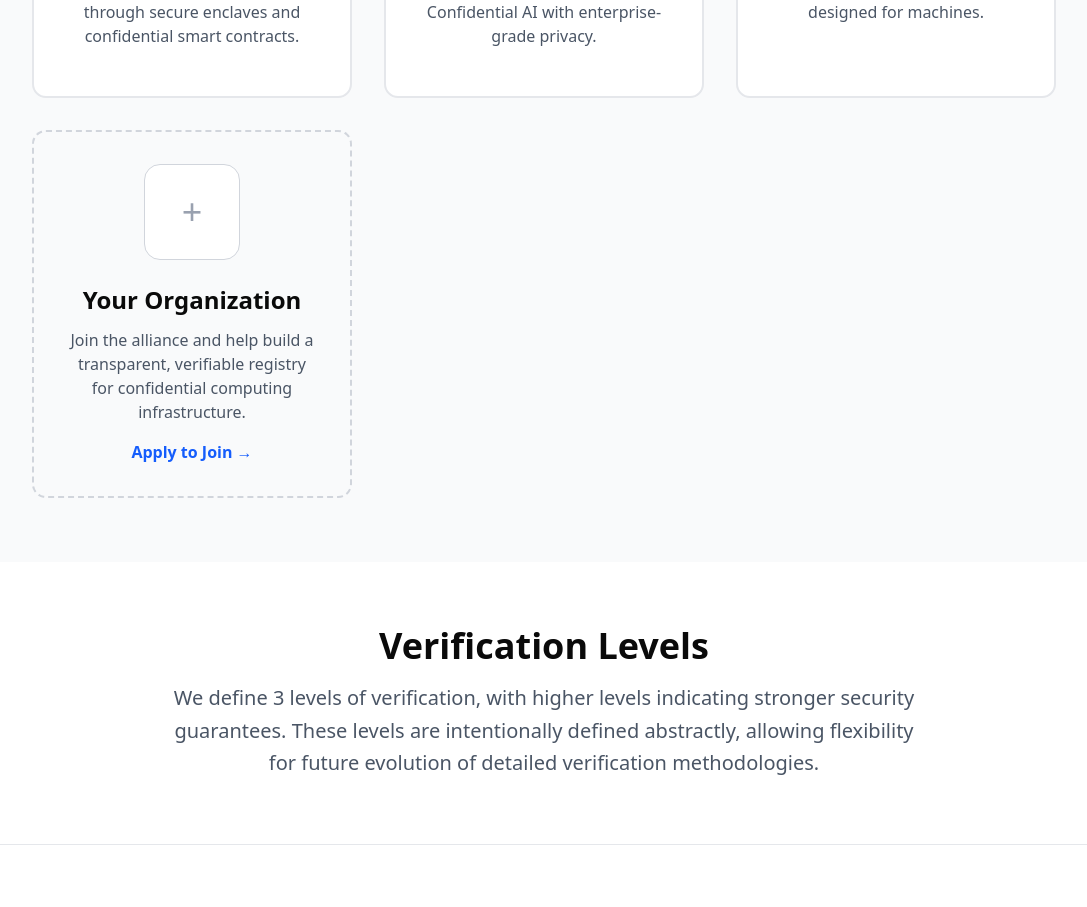
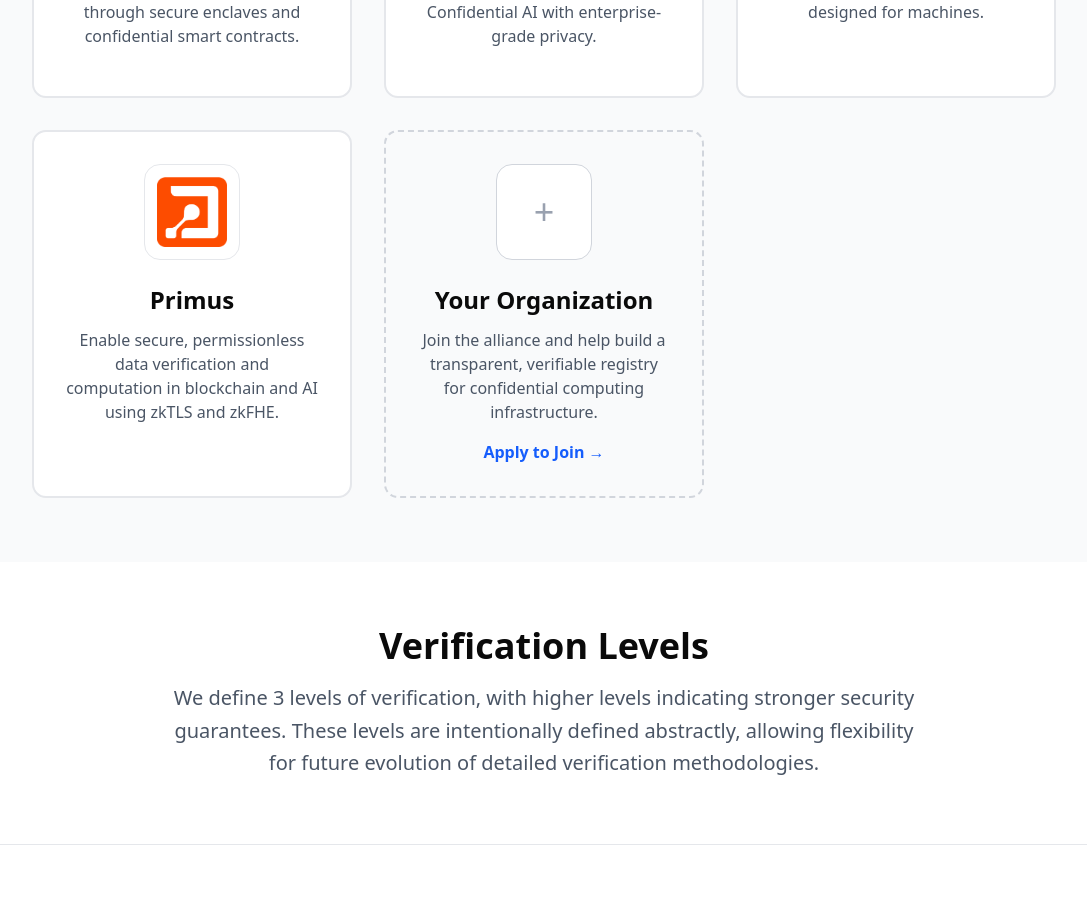
Before and after one commit to proofofcloud/proofofcloudorg, a Next.js app in the folder frontend/: page / in a window 1280 px wide. Shown: the part 2123-3030 px from the top of the page, without its empty margins (96-1183 px from the left). Built offline with nearby package versions, Linux system fonts and the light colour scheme.

Commit message:
add primus

```diff
--- a/frontend/app/page.tsx
+++ b/frontend/app/page.tsx
@@ -117,6 +117,14 @@ export default function Home() {
               </div>
               <h3 className="text-2xl font-semibold mb-3">Automata</h3>
               <p className="text-gray-600 mb-4">Automata is the machine attestation layer built by humans, designed for machines.</p>
+            </div>
+
+            <div className="bg-white p-8 rounded-xl border-2 border-gray-200 text-center hover:shadow-xl hover:-translate-y-1 transition-all">
+              <div className="w-24 h-24 mx-auto mb-6 flex items-center justify-center bg-white rounded-2xl border border-gray-200 p-3">
+                <Image src="/assets/primus.png" alt="Primus" width={96} height={96} className="object-contain" />
+              </div>
+              <h3 className="text-2xl font-semibold mb-3">Primus</h3>
+              <p className="text-gray-600 mb-4">Enable secure, permissionless data verification and computation in blockchain and AI using zkTLS and zkFHE.</p>
             </div>
 
             <div className="bg-gray-50 p-8 rounded-xl border-2 border-dashed border-gray-300 text-center">
```
Also changed, not shown: frontend/public/assets/primus.png (added).
